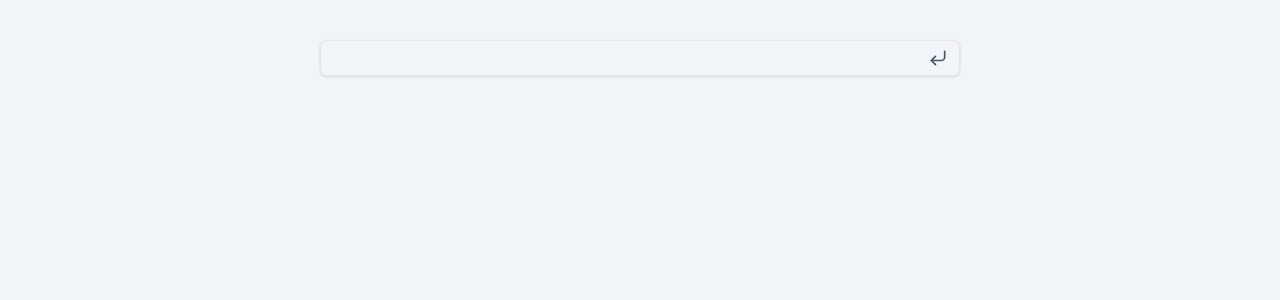
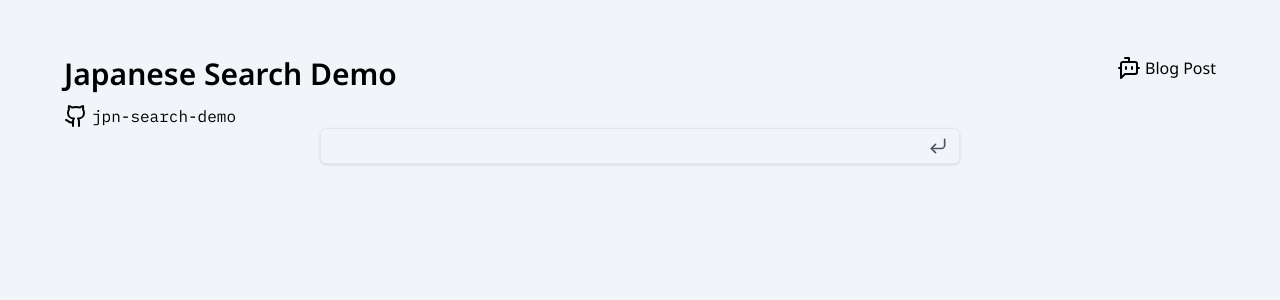
Before and after one commit to weekiat-douze/jpn-search-demo, a React (Vite) app: page / in a window 1280 px wide. Shown: the top 300 px of the page. Built offline with nearby package versions, Linux system fonts and the light colour scheme.

Commit message:
Use grid for layout

```diff
--- a/src/App.tsx
+++ b/src/App.tsx
@@ -7,6 +7,7 @@ import KuromojiTokenizer from './tokenizer/KuromojiTokenizer.ts'
 import { useEffect } from 'react'
 import { Input } from "@/components/ui/input"
 import { CornerDownLeft } from 'lucide-react'
+import Header from './components/my-components/header.tsx'
 
 
 function App() {
@@ -36,24 +37,27 @@ function App() {
     const nihongo = event.target.value;
     // console.log("Nihongo", nihongo);
     const path = tokenizer.tokenize(nihongo);
-    // console.log("Hello", path)
+    console.log("Hello", path)
     setText(JSON.stringify(path))
   }
 
 
   return (
     <>
-      <div className="flex flex-col mx-auto my-10 max-w-1/2">
 
-        <div className="relative">
+      <Header />
+      <div className="grid grid-cols-1 justify-items-center gap-40">
+        <div className="relative mx-auto min-w-1/2">
           <Input onChange={inputChange} className='focus-visible:ring-2 focus-visible:ring-gray-600' />
           <div className='absolute inset-y-0 right-0 flex items-center pr-3 text-gray-600' >
             <CornerDownLeft strokeWidth={2} size={20} />
           </div>
-
         </div>
 
-        <p>{text}</p>
+        <div className='inline-block max-w-3/4'>
+          <p>{text}</p>
+        </div>
+
 
 
       </div>
```
